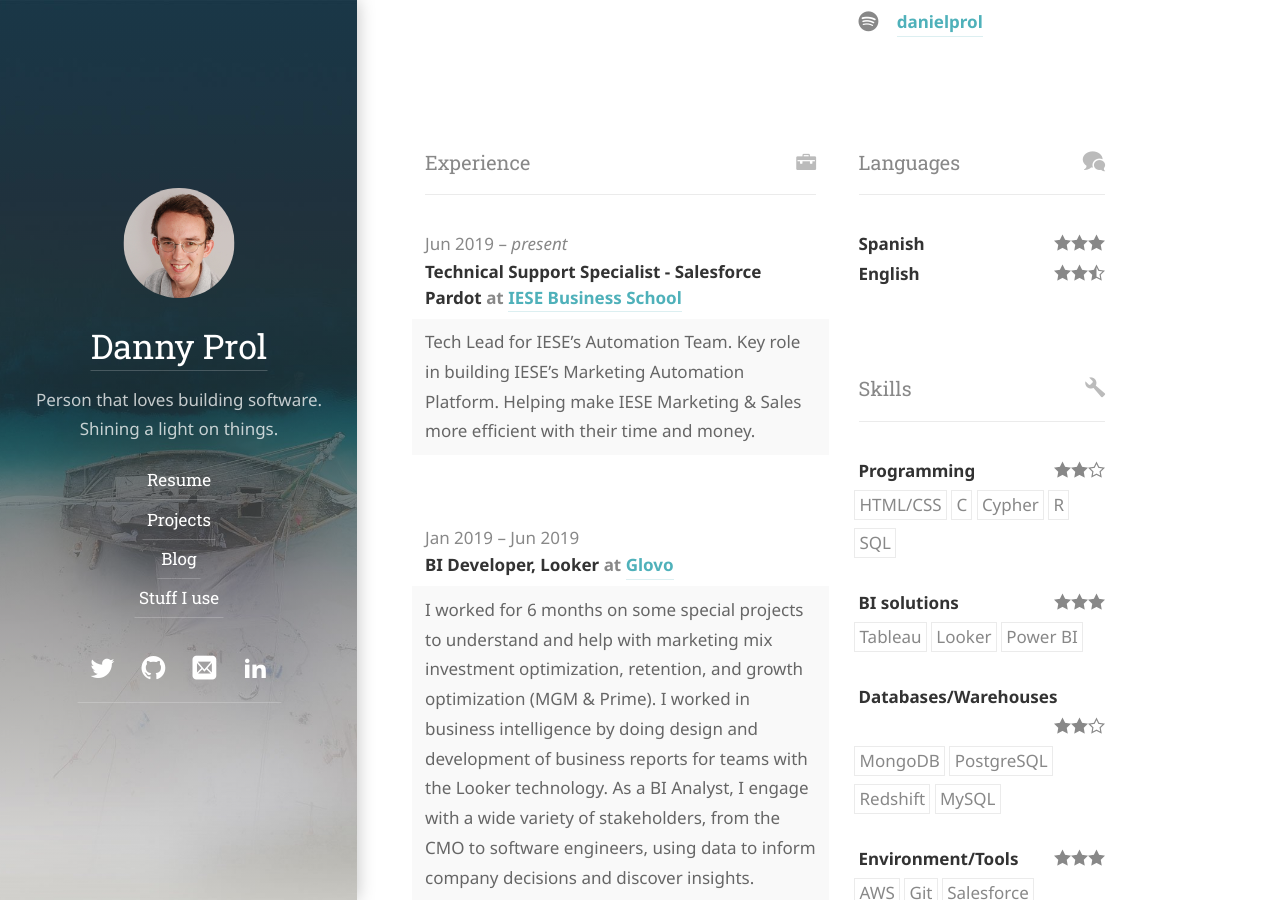
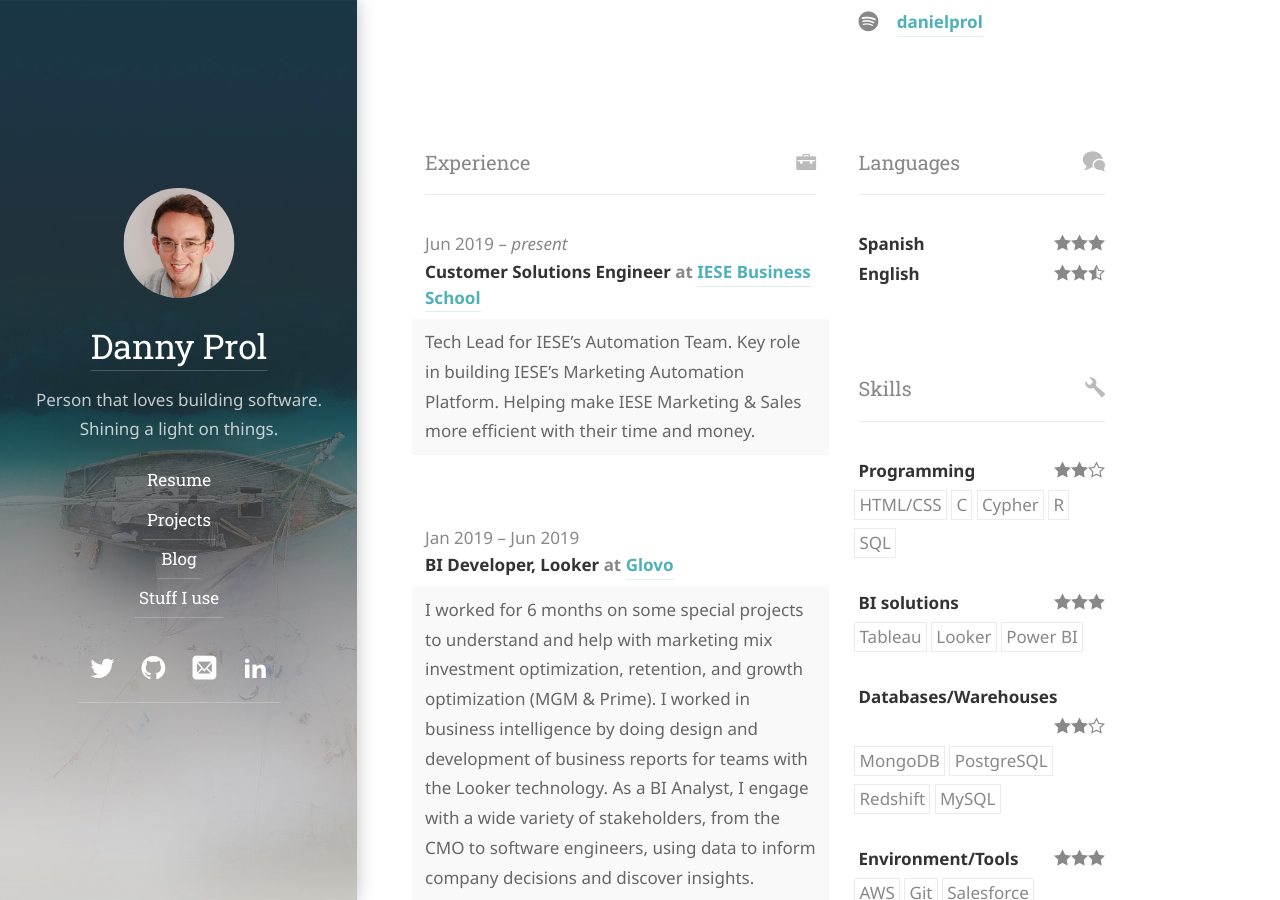
Before and after one commit to dprol/dprol.github.io, a Jekyll site: the page built from resume.md, in a window 1280 px wide and 900 px high, scrolled down 412 px. Built offline with Jekyll 4.4.1, drawn with Linux system fonts in a browser that asks for light colours; some web fonts are replaced.

Commit message:
Update resume.yml

```diff
--- a/_data/resume.yml
+++ b/_data/resume.yml
@@ -28,7 +28,7 @@ basics:
 
 work:
   - company: "IESE Business School"
-    position: "Technical Support Specialist - Salesforce Pardot"
+    position: "Customer Solutions Engineer"
     website: "https://www.iese.edu/"
     startDate: "2019-06-04"
     endDate: ""
```
